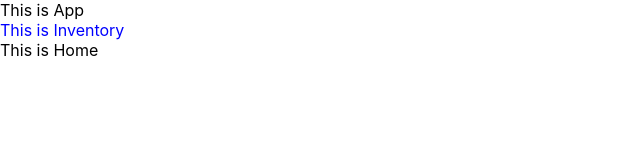
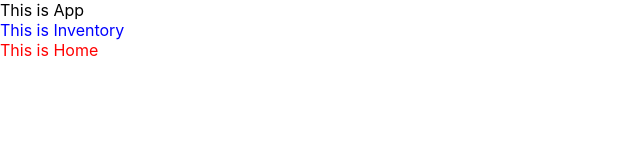
Before and after one commit to inwoolee17/house-inventory, a React (Create React App) app: page / in a window 1280 px wide. Shown: the top 160 px of the page, without its empty margins (0-640 px from the left). Built offline with nearby package versions, Linux system fonts and the light colour scheme.

Commit message:
Changed Color

```diff
--- a/src/Components/Home.css
+++ b/src/Components/Home.css
@@ -0,0 +1,3 @@
+.Home {
+    color: red;
+}
--- a/src/Components/Home.js
+++ b/src/Components/Home.js
@@ -1,4 +1,5 @@
 import React, { Component } from 'react';
+import './Home.css';
 
 class Home extends Component {
   render() {
```
